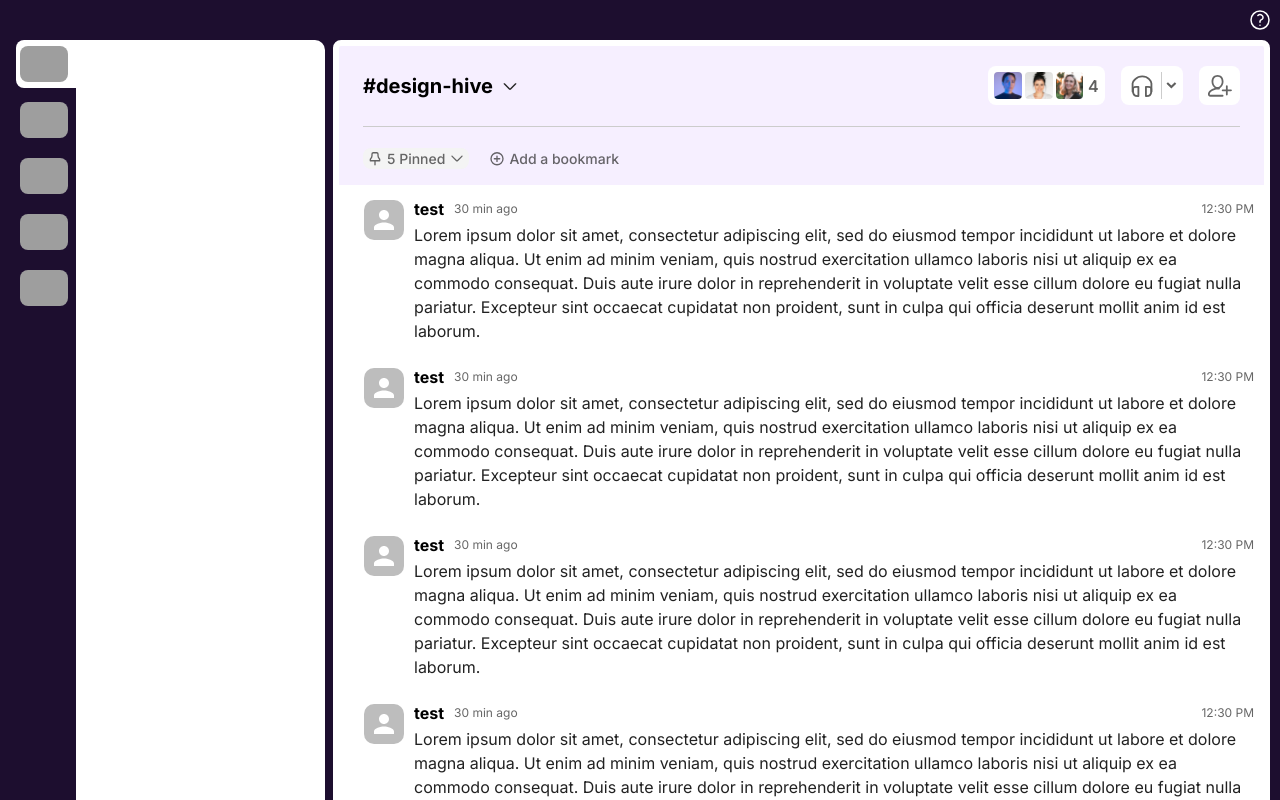
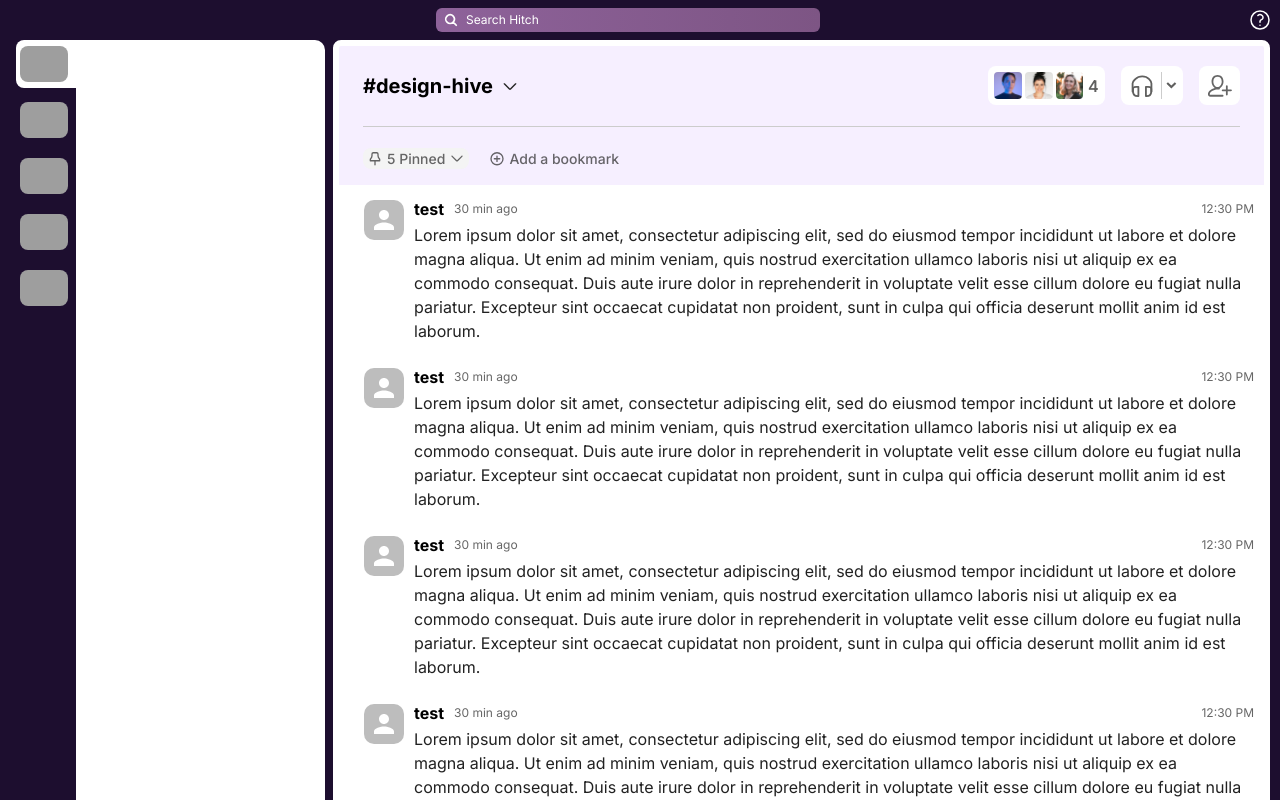
Before and after one commit to opencodeiiita/Hitch-Frontend, a Next.js app: page /workspace/1 in a window 1280 px wide. Shown: the top 800 px of the page. Built offline with nearby package versions, Linux system fonts and the light colour scheme; grey boxes are pictures that could not be loaded.

Commit message:
style: Added search bar

```diff
--- a/src/app/workspace/[id]/page.jsx
+++ b/src/app/workspace/[id]/page.jsx
@@ -19,6 +19,12 @@ export default function Page({params}) {
             <nav className='flex justify-between p-2'>
                 <span></span>
                 {/* Enter searchbar here */}
+                <aside className='flex items-center w-96 bg-gradient-to-r from-[#8E629A] to-[#7D5584] rounded-md pl-2 space-x-2'>
+                    <svg xmlns="http://www.w3.org/2000/svg" fill="none" viewBox="0 0 24 24" strokeWidth={3} stroke="currentColor" className="w-3.5 h-3.5 text-white">
+                        <path strokeLinecap="round" strokeLinejoin="round" d="m21 21-5.197-5.197m0 0A7.5 7.5 0 1 0 5.196 5.196a7.5 7.5 0 0 0 10.607 10.607Z" />
+                    </svg>
+                    <input className='outline-none bg-transparent text-white placeholder:text-white text-xs placeholder:text-xs' placeholder='Search Hitch'/>
+                </aside>
                 <svg xmlns="http://www.w3.org/2000/svg" fill="none" viewBox="0 0 24 24" strokeWidth={1.5} stroke="currentColor" className="w-6 h-6 text-white">
                     <path strokeLinecap="round" strokeLinejoin="round" d="M9.879 7.519c1.171-1.025 3.071-1.025 4.242 0 1.172 1.025 1.172 2.687 0 3.712-.203.179-.43.326-.67.442-.745.361-1.45.999-1.45 1.827v.75M21 12a9 9 0 1 1-18 0 9 9 0 0 1 18 0Zm-9 5.25h.008v.008H12v-.008Z" />
                 </svg>
```
